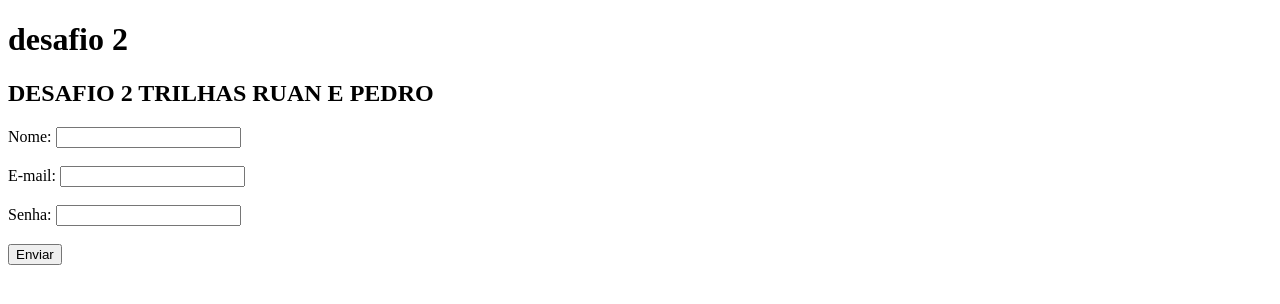
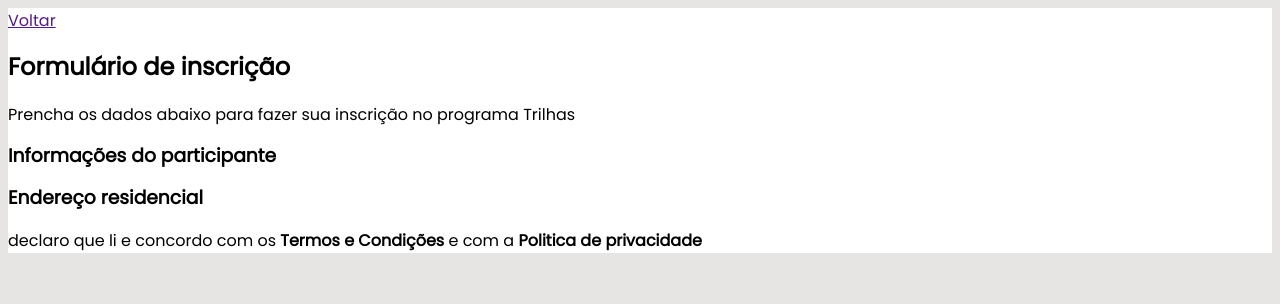
Before and after one commit to pandrade00/-signup-process-docs, a plain HTML site: page signup-process-docs/index.html in a window 1280 px wide. Drawn offline with Linux system fonts and the light colour scheme.

Commit message:
Organizanndo em seções e colocando em uma main

```diff
--- a/signup-process-docs/index.html
+++ b/signup-process-docs/index.html
@@ -3,27 +3,38 @@
 <head>
     <meta charset="UTF-8">
     <meta name="viewport" content="width=device-width, initial-scale=1.0">
-    <title>Trails-challenge-2</title>
+    <title>Document</title>
+    <link rel="stylesheet" href="src/css/styles.css">
+    <!-- endereço da fonte poppins no google fonte  -->
+    <link href="https://fonts.googleapis.com/css2?family=Poppins&display=swap" rel="stylesheet">
 </head>
 <body>
-    <h1>desafio 2</h1>
-    <section>
-        <div>
-            <h1>DESAFIO 2 TRILHAS RUAN E PEDRO</h1>
-        </div>
-        <form>
-            <label for="nome">Nome:</label>
-            <input type="text" id="nome" name="nome" required><br><br>
+    <main class="principal">
+        <section class="titulo-inicio">
+            <a href="">Voltar</a>
+            <h1 class="h1">Formulário de inscrição</h1>
+            <p class="p1">Prencha os dados abaixo para fazer sua inscrição no programa Trilhas</p>
+        </section>
 
-            <label for="email">E-mail:</label>
-            <input type="email" id="email" name="email" required><br><br>
+        <section class="participante">
+            <h3 class="h3">Informações do participante</h2>
+                <!-- campos de entradas com nome, data de nasciment, cpf , sexo, email, telefone, documento de indetidade -->
+        </section>
 
-            <label for="senha">Senha:</label>
-            <input type="password" id="senha" name="senha" required><br><br>
+        <section class="endereço">
+            <h3 class="h3">Endereço residencial</h3>
+               <!-- campos de entradas com cep, rua,  cidade , numero, estado, comprovante de residncia -->
+        </section>
 
-            <input type="submit" value="Enviar">
-          </form>
+        <section class="trilhas">
+         <!-- Programação front , back,jogos, ux, ciencia de dados -->
+        </section>
+        <section class="seguranca">
+            <p>declaro que li e concordo com os <strong>Termos e Condições</strong> e com a <strong>Politica de privacidade</strong></p>
 
-    </section>
+            <!-- botão de cancelaj e fazer a inscrição -->
+        </section>
+    </main>
+
 </body>
 </html>
--- /dev/null
+++ b/signup-process-docs/src/css/styles.css
@@ -0,0 +1,18 @@
+body{
+    font-family: Poppins;
+    background-color: #E7E5E4;
+}
+
+.principal{
+  background-color: #FFFFFF;
+}
+.h1{
+    size: 32px;
+    line-height: 120%;
+    font-weight: bold;
+}
+.h3{
+    size:20px;
+    line-height: 120%;
+
+}
```
